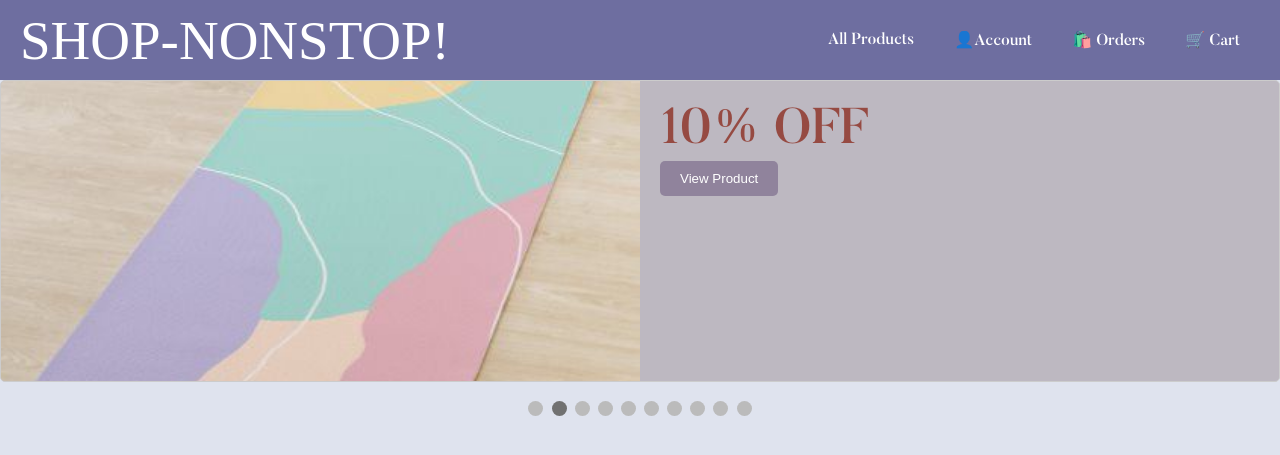
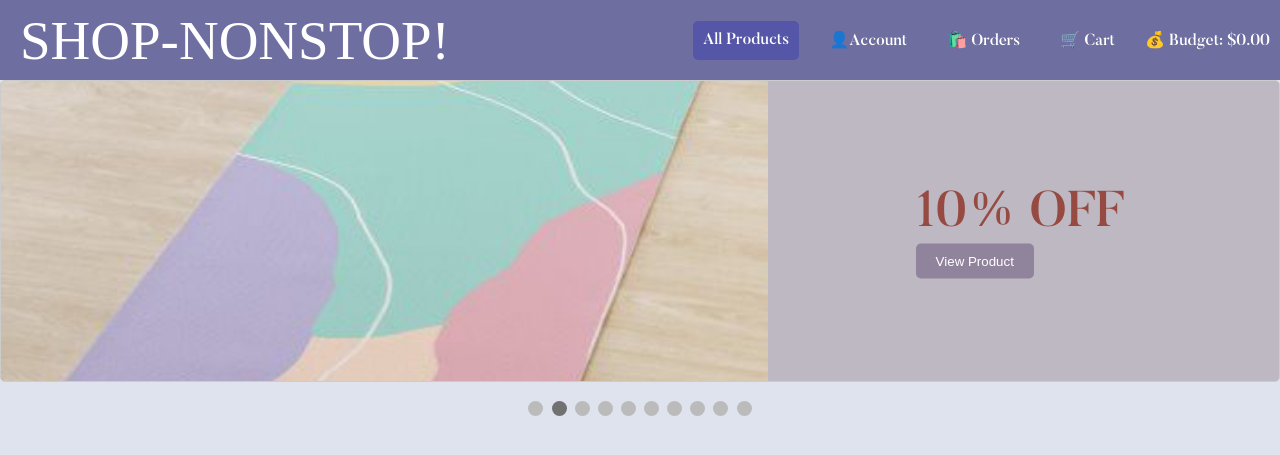
Before and after one commit to 0ofpro/E-commerce-Website, a Flask app: page / in a window 1280 px wide. Shown: the top 455 px of the page. Run offline with Flask 3, Linux system fonts and the light colour scheme; some web fonts are replaced.

Commit message:
dynamic budget tracker(both frontend and backend)

```diff
--- a/app/routes.py
+++ b/app/routes.py
@@ -148,8 +148,14 @@ def login():
             flash('Invalid username or password', 'error')
     return render_template('login.html')
 
-
-
+@app.route('/set_budget', methods=['GET', 'POST'])
+def set_budget():
+    if request.method == 'POST':
+        budget = round(float(request.form['budget']), 2)
+        session['budget'] = budget
+        flash('Budget set successfully', 'success')
+        return redirect(url_for('index'))  # Redirect to the homepage or any other page after setting the budget
+    return render_template('set_budget.html')
 
 # @app.route('/dashboard')
 # def dashboard():
@@ -237,7 +243,7 @@ def order_history():
         order_history = Order.query.filter_by(user_id=user.id).all()
 
         # Group order history by date if necessary
-        grouped_order_history = group_orders_by_date(order_history)
+        grouped_order_history = group_orders_by_time(order_history)
 
         return render_template('order_history.html', username=username, grouped_order_history=grouped_order_history)
     else:
@@ -252,6 +258,17 @@ def group_orders_by_date(order_history):
     grouped_orders = {key: list(group) for key, group in groupby(sorted_orders, key=lambda x: x.date_created.date())}
 
     return grouped_orders
+
+
+def group_orders_by_time(order_history):
+    # Sort orders by date_created
+    sorted_orders = sorted(order_history, key=lambda x: x.date_created)
+
+    # Group orders by time_created
+    grouped_orders = {key: list(group) for key, group in groupby(sorted_orders, key=lambda x: x.date_created.time())}
+
+    return grouped_orders
+
 
 @app.route('/add_to_wishlist', methods=['POST'])
 def add_to_wishlist():
@@ -277,7 +294,6 @@ def add_to_wishlist():
             wishlist_item = Wishlist(user_id=user_id, item_id=item_id)
             db.session.add(wishlist_item)
             db.session.commit()
-            flash('Item added to wishlist successfully', 'success')
 
         return redirect(url_for('dashboard'))
 
@@ -325,26 +341,37 @@ def add_to_cart():
     if request.method == 'POST':
         username = session.get('username')
         user = User.query.filter_by(username=username).first()
-        user_id = user.id # Corrected line
+        user_id = user.id
 
         # Check if the user is logged in
         if not user_id:
             flash('Please log in to add items to your cart.', 'error')
             return redirect(url_for('login'))
 
-        # Get item ID from the form
+        # Get item ID and price from the form
         item_id = request.form.get('item_id')
+        item = Items.query.filter_by(Item_ID=item_id).first()
+        price = item.price
+        # Retrieve budget from session
+        budget = session.get('budget', 0.0)
 
-        # Check if the item is already in the user's wishlist
+        # Check if adding the item exceeds the budget
+        if budget - price < 0:
+            flash('Adding this item exceeds your budget!', 'error')
+            return redirect(url_for('product_page', Item_ID=item_id))
+
+        # Subtract the price of the item from the budget
+        session['budget'] -= price
+
+        # Check if the item is already in the user's cart
         existing_cart_item = Cart.query.filter_by(user_id=user_id, item_id=item_id).first()
         if existing_cart_item:
             flash('Item is already in your cart', 'error')
         else:
-            # Add the item to the user's wishlist
+            # Add the item to the user's cart
             cart_item = Cart(user_id=user_id, item_id=item_id)
             db.session.add(cart_item)
             db.session.commit()
-            flash('Item added to cart successfully', 'success')
 
         return redirect(url_for('product_page', Item_ID=item_id))
 
@@ -383,10 +410,17 @@ def remove_from_cart(item_id):
             if user:
                 user_id = user.id
 
-                # Check if the item exists in the user's wishlist
+                # Check if the item exists in the user's cart
                 cart_item = Cart.query.filter_by(user_id=user_id, item_id=item_id).first()
                 if cart_item:
-                    # Remove the item from the wishlist
+                    # Retrieve the price of the item
+                    item = Items.query.filter_by(Item_ID=item_id).first()
+                    price = item.price
+
+                    # Add the price of the item back to the budget
+                    session['budget'] += price
+
+                    # Remove the item from the cart
                     db.session.delete(cart_item)
                     db.session.commit()
                     flash('Item removed from cart successfully', 'success')
@@ -414,7 +448,7 @@ def checkout():
         address = request.form['address']
         # Assuming cart_items and total_price calculation happens before this point
         cart_items = Cart.query.filter_by(user_id=user.id).all()
-        total_price = sum(item.price for item in cart_items)  # You'll need to adjust based on your actual model
+        total_price = round(sum(item.price for item in cart_items),2)  # You'll need to adjust based on your actual model
 
         # Create and save the order
         order = Order(user_id=user.id, phone=phone, address=address, total_price=total_price)
@@ -446,7 +480,7 @@ def place_order():
 
     # Calculate total_price from cart items
     cart_items = Cart.query.filter_by(user_id=user_id).all()
-    total_price = sum(item.item.price for item in cart_items)  # Make sure this line matches your models
+    total_price = round(sum(item.item.price for item in cart_items),2)  # Make sure this line matches your models
 
     # Correctly passing user_id to the Order constructor
     order = Order(user_id=user_id, phone=phone, address=address, total_price=total_price)
--- a/app/templates/base.html
+++ b/app/templates/base.html
@@ -118,6 +118,7 @@
             justify-content: center;
             align-items: center;
             margin-top: 50px;
+            background-color: #9c9cb1;
         }
         .signup-photo {
             flex: 1;
@@ -130,8 +131,8 @@
         }
         .signup-form {
             flex: 1;
-            background-color: #6e6ea0; /* Original color */
-            padding: 20px;
+            background-color: #9c9cb1; /* Original color */
+            padding: 10px;
             border-radius: 10px;
             box-shadow: 0 4px 6px rgba(0, 0, 0, 0.1);
             margin-right: 50px;
@@ -173,6 +174,58 @@
             font-family: myFont;
             font-size: 55px;
         }
+
+
+        .budget-form {
+            display: none;
+            position: absolute;
+            background-color: #fff; /* Background color */
+            border: 1px solid #ccc; /* Border color */
+            border-radius: 5px; /* Rounded corners */
+            padding: 10px;
+            box-shadow: 0 2px 5px rgba(0, 0, 0, 0.1); /* Box shadow */
+        }
+        .budget-form label {
+            display: block;
+            margin-bottom: 5px;
+            font-weight: bold;
+        }
+        .budget-form input[type="number"] {
+            width: 100%;
+            padding: 8px;
+            margin-bottom: 10px;
+            border: 1px solid #ccc; /* Border color */
+            border-radius: 3px; /* Rounded corners */
+            box-sizing: border-box;
+            font-size: 16px;
+        }
+        .budget-form input[type="submit"] {
+            width: 100%;
+            padding: 10px;
+            background-color: #6e6ea0; /* Button background color */
+            color: #fff; /* Button text color */
+            border: none;
+            border-radius: 3px; /* Rounded corners */
+            cursor: pointer;
+            font-size: 16px;
+        }
+        .budget-form input[type="submit"]:hover {
+            background-color: #555; /* Button background color on hover */
+        }
+
+        .all-products-button {
+            padding: 10px 20px; /* Padding */
+            background-color: #5656a8; /* Background color */
+            color: white; /* Text color */
+            border: none; /* Border */
+            border-radius: 5px; /* Rounded corners */
+            text-decoration: none; /* Remove underline */
+            cursor: pointer; /* Cursor style */
+            transition: background-color 0.3s ease; /* Smooth transition */
+        }
+        .all-products-button:hover {
+            background-color: #2b2b58; /* Darker background color on hover */
+        }
     </style>
 </head>
 <body>
@@ -182,13 +235,14 @@
         </div>
 
         <div class="icons">
-            <a href="/show_products">All Products</a>
+            <a href="/show_products" class="all-products-button">All Products</a>
+            <!-- Dropdown menu for account and orders -->
             <div class="dropdown">
                 <a href="dashboard">👤Account</a>
                 <div class="dropdown-content">
                     <a href="/signup"> Create Account</a>
                     <a href="/login">🔐 Login</a>
-                    <a href="/login">➡️ Logout</a>
+                    <a href="/logout">➡️ Logout</a>
                 </div>
             </div>
             <div class="dropdown">
@@ -198,17 +252,41 @@
                     <a href="/order_history"> Order History</a>
                 </div>
             </div>
+            <!-- Link to cart page -->
             <a href="/cart">🛒 Cart</a>
+            <!-- Budget section with hover effect -->
+            <div class="dropdown">
+                <span class="budget-button">💰 Budget: ${{ session.get('budget', '0.00') }}</span>
+                <div class="dropdown-content budget-form">
+                    <form action="/set_budget" method="POST">
+                        <label for="budget">Set Budget:</label>
+                        <input type="number" id="budget" name="budget" step="0.01">
+                        <input type="submit" value="Set">
+                    </form>
+                </div>
+            </div>
         </div>
     </div>
 
-    <!-- Main content of your website goes here -->
+    <!-- Main content -->
     <div class="content">
         {% block content %}
-        <div class="page">
-
-        </div>
+        <!-- Your page content goes here -->
         {% endblock %}
     </div>
+
+    <!-- JavaScript to handle hover event -->
+    <script>
+        const budgetButton = document.querySelector('.budget-button');
+        const budgetForm = document.querySelector('.budget-form');
+
+        budgetButton.addEventListener('mouseenter', () => {
+            budgetForm.style.display = 'block';
+        });
+
+        budgetForm.addEventListener('mouseleave', () => {
+            budgetForm.style.display = 'none';
+        });
+    </script>
 </body>
 </html>
--- a/app/templates/index.html
+++ b/app/templates/index.html
@@ -25,7 +25,7 @@
 
     /* Set fixed width and height for images */
     .slide img {
-        width: 50%; /* Adjust the width as needed */
+        width: 60%; /* Adjust the width as needed */
         height: 300px; /* Adjust the height as needed */
         object-fit: cover; /* Maintain aspect ratio */
         float: left; /* Float left for image */
@@ -34,14 +34,14 @@
     /* Position the deal information on the right of each product */
     .product-details {
         position: absolute;
-        top: 0;
-        left: 50%; /* Positioned relative to the slideshow container */
-        width: 50%; /* Take 50% width of the container */
-        height: 100%;
+        top: 50%;
+        right: 0;
+        transform: translateY(-50%);
+        width: 30%; /* Take 50% width of the container */
+        height: auto; /* Auto height */
         padding: 20px;
         box-sizing: border-box; /* Include padding and border in the element's total width and height */
     }
-
     /* Fade animation for the slides */
     .fade {
         animation: fade 5s infinite;
--- a/app/templates/order_history.html
+++ b/app/templates/order_history.html
@@ -92,7 +92,7 @@
                 {% if grouped_order_history %}
                     {% for order_date, orders in grouped_order_history.items() %}
                         <div class="order-group">
-                            <h3>Order {{ loop.index }} : {{ order_date }}</h3>
+                            <h3>Order {{ loop.index }} </h3>
                             {% for order in orders %}
                                 <div class="product">
                                     {% if order.items %}
@@ -102,7 +102,7 @@
                                     {% endif %}
                                     <div class="product-details">
 
-                                        <p>Total Price: ${{ order.total_price }}</p>
+                                        <p>Total Price: ${{ order.total_price | round(2) }}</p>
                                         {% if order.date_created %}
                                             <p>Order Date: {{ order.date_created.strftime('%Y-%m-%d %H:%M:%S') }}</p>
                                         {% else %}
--- a/app/templates/track_order.html
+++ b/app/templates/track_order.html
@@ -83,7 +83,7 @@
                 <div class="order">
                     <h3>Order ID: {{ order.id }}</h3>
                     <p>Status: {{ order.tracking_level }}</p>
-                    <p>Total Price: ${{ order.total_price }}</p>
+                    <p>Total Price: ${{ order.total_price | round(2) }}</p>
                     {% if order.date_created %}
                         <p>Order Date: {{ order.date_created.strftime('%Y-%m-%d %H:%M:%S') }}</p>
                     {% else %}
```
Also changed, not shown: app/templates/product.html (+11 -0 lines), app/templates/set_budget.html (added, +18 -0 lines), instance/ecommerce.db.
